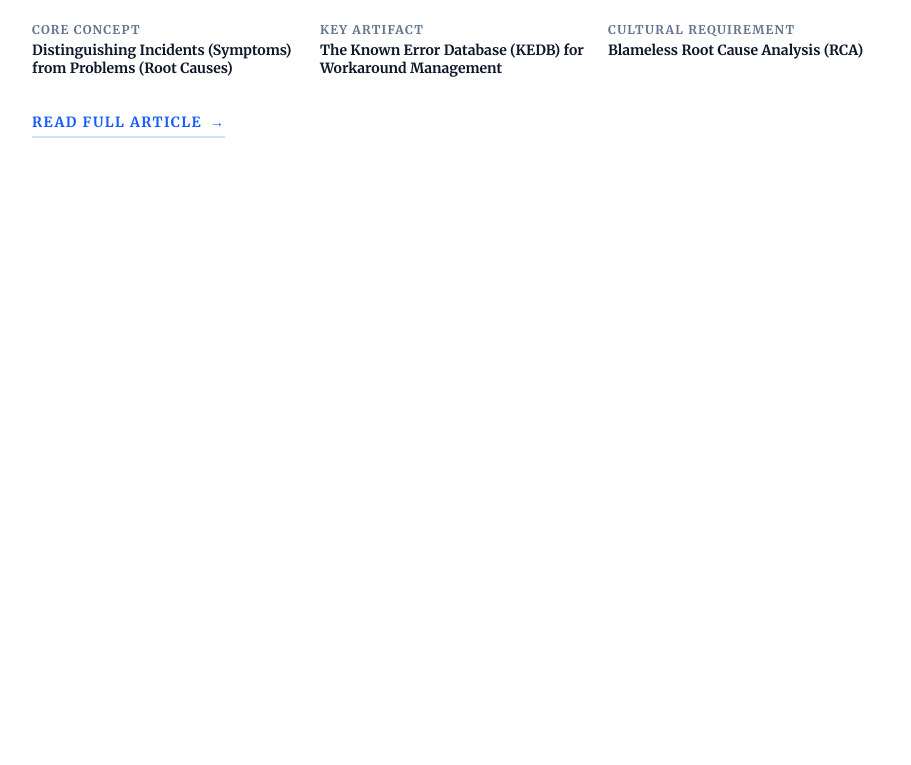
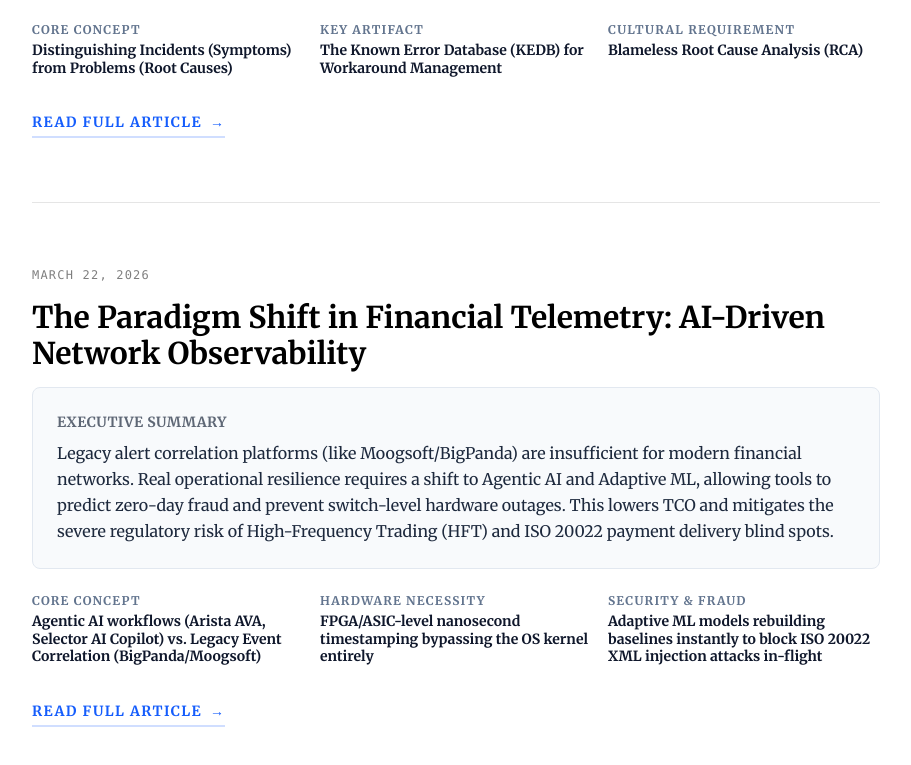
Before and after one commit to mels0n/aboutme, a Next.js app: page /guide/operational-architecture/blog in a window 1280 px wide. Shown: the part 3356-4121 px from the top of the page, without its empty margins (184-1095 px from the left). Before the commit the page ends 3606 px from the top, so only its background shows below. Built offline with nearby package versions, Linux system fonts and the light colour scheme; no server answers.

Commit message:
docs: complete milestone 17 phase 1

```diff
--- /dev/null
+++ b/src/shared/data/blog-posts/network-observability-platforms.ts
@@ -0,0 +1,22 @@
+import { BlogPost } from "../office_blog_posts";
+
+export const networkObservabilityPlatforms: BlogPost = {
+    id: "network-observability-platforms",
+    slug: "network-observability-platforms",
+    title: "The Paradigm Shift in Financial Telemetry: AI-Driven Network Observability",
+    author: "Christopher Melson",
+    role: "Operational Architect",
+    date: "2026-03-22",
+    summary: "As algorithmic latency vanishes into nanoseconds, global financial networks must transition from reactive event correlation to predictive, agentic AI observability. Exploring the gap between BigPanda and LLM-driven autonomous networks.",
+    polymorphicSummary: {
+        executive: "Legacy alert correlation platforms (like Moogsoft/BigPanda) are insufficient for modern financial networks. Real operational resilience requires a shift to Agentic AI and Adaptive ML, allowing tools to predict zero-day fraud and prevent switch-level hardware outages. This lowers TCO and mitigates the severe regulatory risk of High-Frequency Trading (HFT) and ISO 20022 payment delivery blind spots.",
+        strategist: "The observability market has cleanly bifurcated: hardware-timestamped silicon (Arista, Cisco) for unbuffered nanosecond HFT metrics, and Deep Packet Inspection (INETCO) for complex ISO 20022 XML parsing. Integrating these feeds into agent-based Large Language Models transforms reactive analysis into continuous, self-healing architecture.",
+        engineer: "Standard SNMP and NetFlow polling introduces massive latency artifacts. We examine the necessity of hardware timestamping (PTP, FPGA cross-points at 39ns), lossless 40Gbps packet capture via Smart Truncation, and why out-of-band TLS 1.3 decryption via session key forwarding is mandatory for securing the financial fabric."
+    },
+    geoHighlights: [
+        { label: "Core Concept", value: "Agentic AI workflows (Arista AVA, Selector AI Copilot) vs. Legacy Event Correlation (BigPanda/Moogsoft)" },
+        { label: "Hardware Necessity", value: "FPGA/ASIC-level nanosecond timestamping bypassing the OS kernel entirely" },
+        { label: "Security & Fraud", value: "Adaptive ML models rebuilding baselines instantly to block ISO 20022 XML injection attacks in-flight" }
+    ],
+    content: ``
+};
--- a/src/shared/data/office_blog_posts.ts
+++ b/src/shared/data/office_blog_posts.ts
@@ -4,6 +4,7 @@ import { integrationGap } from "./blog-posts/integration-gap";
 import { scalabilityEngineering } from "./blog-posts/scalability-engineering";
 import { generativeToAgentic } from "./blog-posts/generative-to-agentic";
 import { itilProblemManagement } from "./blog-posts/itil-problem-management";
+import { networkObservabilityPlatforms } from "./blog-posts/network-observability-platforms";
 
 export interface BlogPost {
     id: string;
@@ -31,5 +32,6 @@ export const officeBlogPosts: BlogPost[] = [
     integrationGap,
     scalabilityEngineering,
     generativeToAgentic,
-    itilProblemManagement
+    itilProblemManagement,
+    networkObservabilityPlatforms
 ];
```
